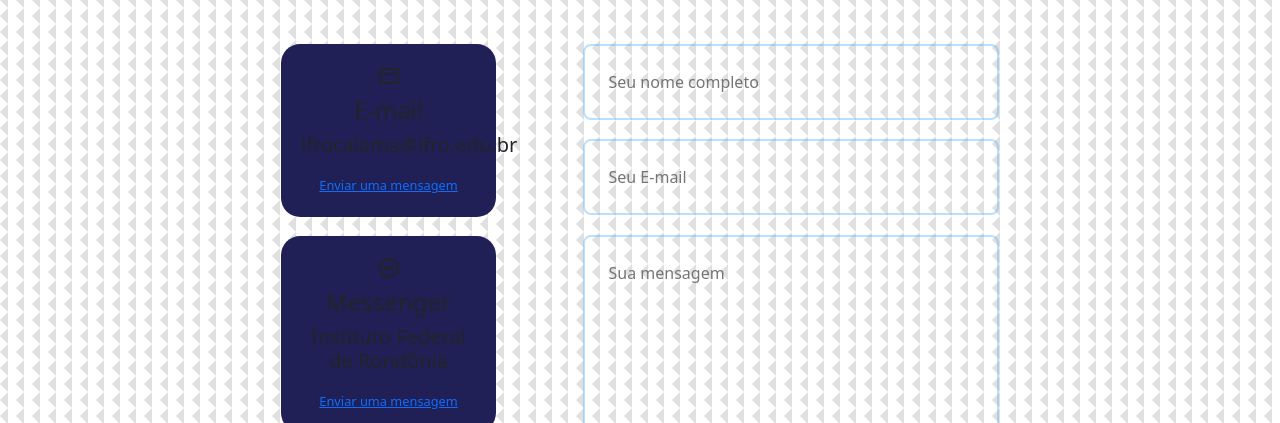
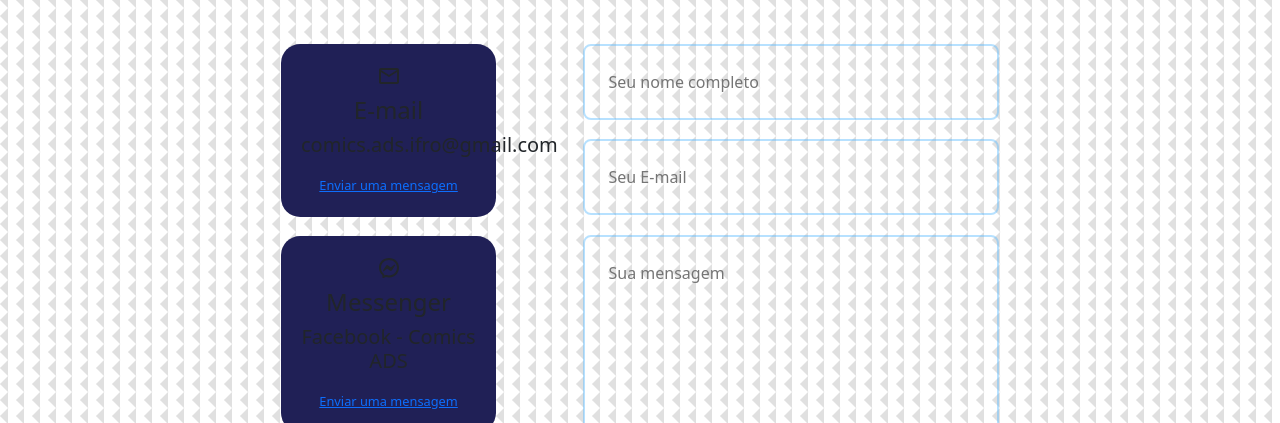
Before and after one commit to marcosd122/projeto-react-web, a React (Create React App) app: page / in a window 1280 px wide. Shown: the part 5560-5983 px from the top of the page. Built offline with nearby package versions, Linux system fonts and the light colour scheme; the HTML template or start-up script is replaced by a standard one.

Commit message:
Atualização

```diff
--- a/src/components/biblioteca/Biblioteca.jsx
+++ b/src/components/biblioteca/Biblioteca.jsx
@@ -1,6 +1,5 @@
 /* eslint-disable react/jsx-no-target-blank */
 /* eslint-disable no-undef */
-
 
 import React, {useState} from 'react'
 import './biblioteca.css'
@@ -62,6 +61,8 @@ const Biblioteca= () => {
     </section>
 
 {
+  // === Valor e tipo igual a
+
   model === true ? <Model imagem={tempdata[1]} titulo={tempdata[2]} detalhes={tempdata[3]} hide={() => setModel(false)}/>:''
 }
 
--- a/src/components/contatos/Contatos.jsx
+++ b/src/components/contatos/Contatos.jsx
@@ -10,8 +10,15 @@ import {BsWhatsapp} from 'react-icons/bs'
 import { useRef } from 'react';
 import emailjs from 'emailjs-com'
 
+//https://www.emailjs.com/docs/examples/reactjs/
+// Biblioteca emailjs utilizada no projeto
+
+//https://dashboard.emailjs.com/admin
+// Dashboard de controle de e-emails
+
 
 const Contatos = () => {
+
 const form = useRef();
 const sendEmail = (e) => {
   e.preventDefault();
@@ -40,14 +47,14 @@ const sendEmail = (e) => {
           <article className="contato__opcao">
             <MdOutlineEmail className='contato__opcao-icones'/>
             <h4>E-mail</h4>
-            <h5>ifrocalama@ifro.edu.br</h5>
-            <a href="mailto:progweb.fundamentos@gmail.com" target="_blank">Enviar uma mensagem</a>
+            <h5>comics.ads.ifro@gmail.com</h5>
+            <a href="mailto:comics.ads.ifro@gmail.com" target="_blank">Enviar uma mensagem</a>
           </article>
 
           <article className="contato__opcao">
             <RiMessengerLine className='contato__opcao-icones'/>
             <h4>Messenger</h4>
-            <h5>Instituto Federal de Rondônia</h5>
+            <h5>Facebook - Comics ADS</h5>
             <a href="https://m.me/ifrondonia" target="_blank">Enviar uma mensagem</a>
           </article>
 
--- a/src/components/depoimentos/data.js
+++ b/src/components/depoimentos/data.js
@@ -27,6 +27,7 @@ const data =  [
       nome: 'João - Meu pai',
       review:'Site bonito, mas cadê a internet?? É so clicar na bola vermelha, amarela, verde e azul?.',
     },
+
   ]
 
 export default data;
--- a/src/components/footer/Footer.jsx
+++ b/src/components/footer/Footer.jsx
@@ -26,9 +26,9 @@ const Footer = () => {
       </ul>
 
       <div className='footer__midias-sociais'>
-      <a href='https://facebook.com/'><FaFacebookF/></a>
-      <a href='https://instagram.com/'><FiInstagram/></a>
-      <a href='https://twitter.com/Comics_Ads'><IoLogoTwitter/></a>
+      <a href='https://facebook.com/' target='_blank'><FaFacebookF/></a>
+      <a href='https://instagram.com/' target='_blank'><FiInstagram/></a>
+      <a href='https://twitter.com/Comics_Ads' target='_blank'><IoLogoTwitter/></a>
       </div>
       <div className='footer__pesquisa'>
       <a href='https://docs.google.com/forms/d/1Zmy8Gy5wNsBo3p75yvGCyOA5w_ujdL9pX1LXzGOp_80/viewform?edit_requested=true' target='_blank'>Participe da nossa pesquisa</a>
--- a/src/components/modal/Model.js
+++ b/src/components/modal/Model.js
@@ -3,6 +3,7 @@ import React, { Component } from 'react'
 import './modal.css'
 
 // https://mdbootstrap.com/docs/react/components/modal/
+
 // Uso do componente bootstrap para criação do Modal/
 
 
@@ -12,8 +13,8 @@ export default class Model extends Component {
     let modelStyle = {
         display: 'block',
         backgroundColor: 'rgba(0, 0, 0, 0.8)',
+  }
 
-  }
     return (
 
 <div class="modal show fade" style={modelStyle}>
```
Also changed, not shown: 1 other file (tests, documents, lock files or other folders).
